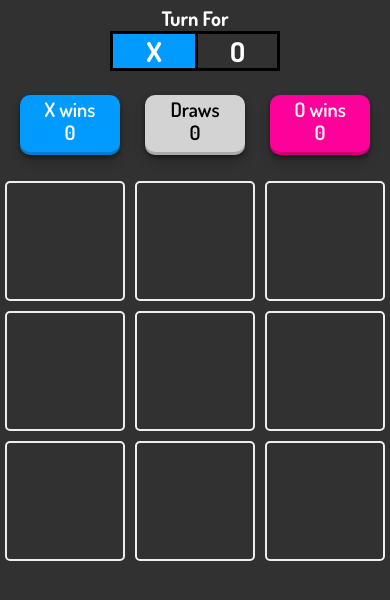
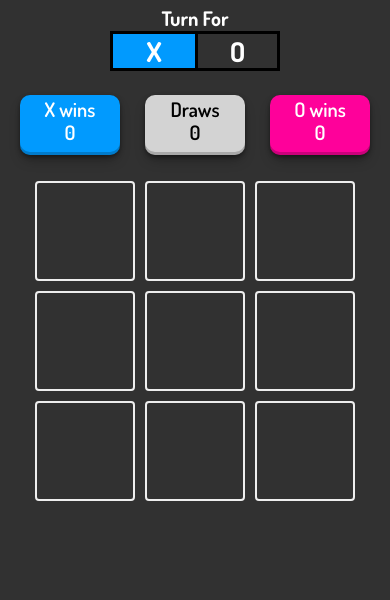
Before and after one commit to oneslaught/React-Tic-Tac-Toe, a React app: page / in a window 390 px wide. Shown: the top 600 px of the page. Built offline with nearby package versions, Linux system fonts and the light colour scheme.

Commit message:
phone style fixed

```diff
--- a/src/App.tsx
+++ b/src/App.tsx
@@ -76,11 +76,9 @@ export default function App() {
     for (const element of subArray!) {
       if (element === "X") {
         setTurn("O");
-        console.log("O");
         break;
       } else if (element === "O") {
         setTurn("X");
-        console.log("X");
         break;
       }
     }
@@ -111,7 +109,6 @@ export default function App() {
       playDrawSound();
     }
     setHistory([...history, nextSquares]);
-    console.log(history);
     setTurn(turn === "X" ? "O" : "X");
   }
 
--- a/src/components/Square.tsx
+++ b/src/components/Square.tsx
@@ -12,7 +12,13 @@ interface SquareProps {
 
 const Square: React.FC<SquareProps> = ({ onSquareClick, value }) => {
   return (
-    <motion.button animate={{ scale: 1 }} className={`${square.style}`} disabled={!!value} initial={{ scale: 0.3 }} onClick={onSquareClick}>
+    <motion.button
+      animate={{ scale: 1 }}
+      className={`${square.style} ${window.innerWidth <= 600 ? square.scale : ""}`}
+      disabled={!!value}
+      initial={{ scale: 0.3 }}
+      onClick={onSquareClick}
+    >
       {value && <motion.span animate={{ scale: 1 }} className={square[value]} initial={{ scale: 0 }}></motion.span>}
     </motion.button>
   );
--- a/src/styles/square.module.css
+++ b/src/styles/square.module.css
@@ -4,7 +4,6 @@
   border-radius: 5px;
   border: 2px solid #eee;
   background-color: #313131;
-  font-size: 80px;
   cursor: pointer;
   display: grid;
   place-items: center;
@@ -17,6 +16,12 @@
   height: 70%;
   border-radius: 50%;
   border: 8px solid transparent;
+}
+
+.scale {
+  width: 100px;
+  height: 100px;
+  border-radius: 4px;
 }
 
 .X::after,
```
